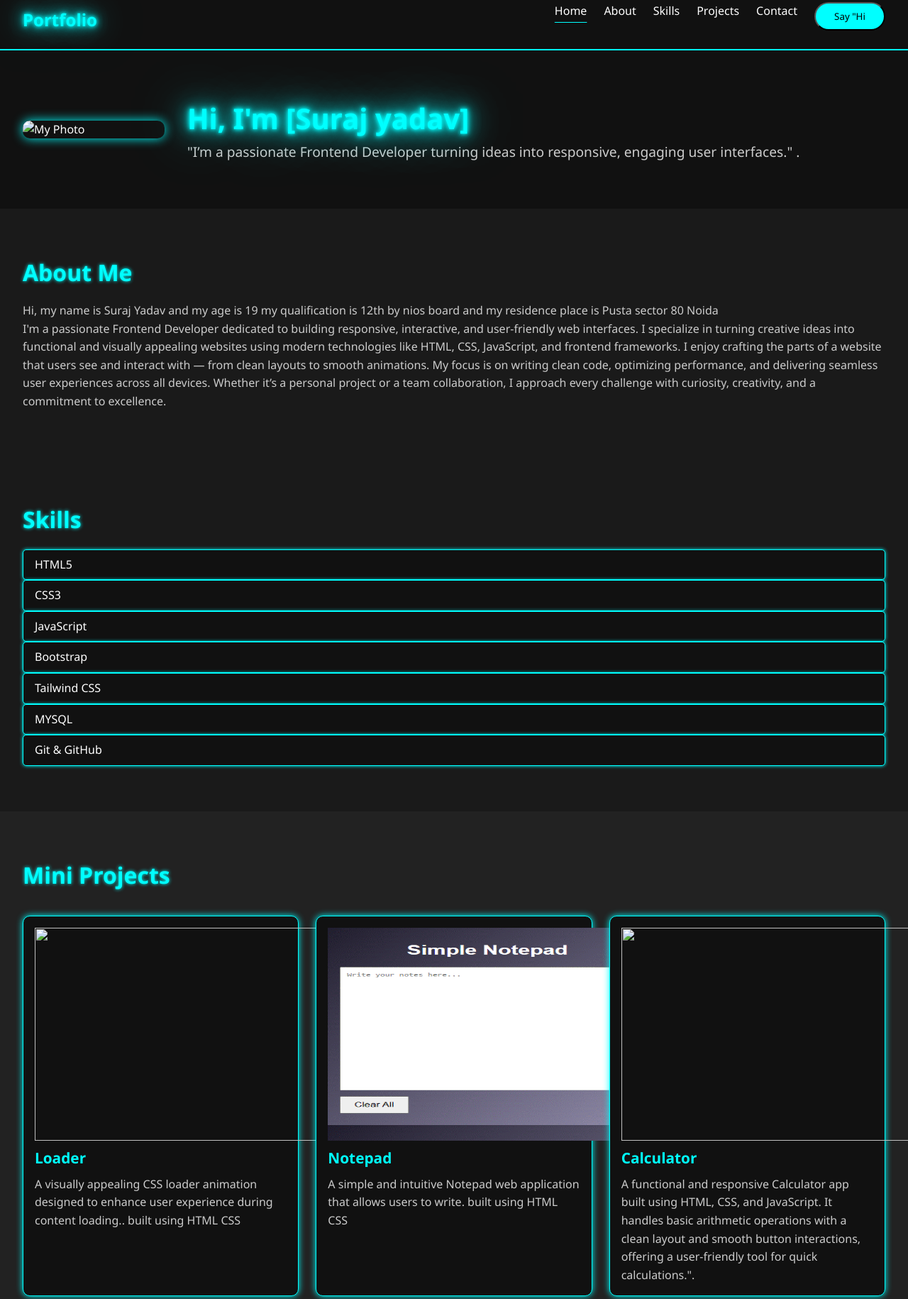
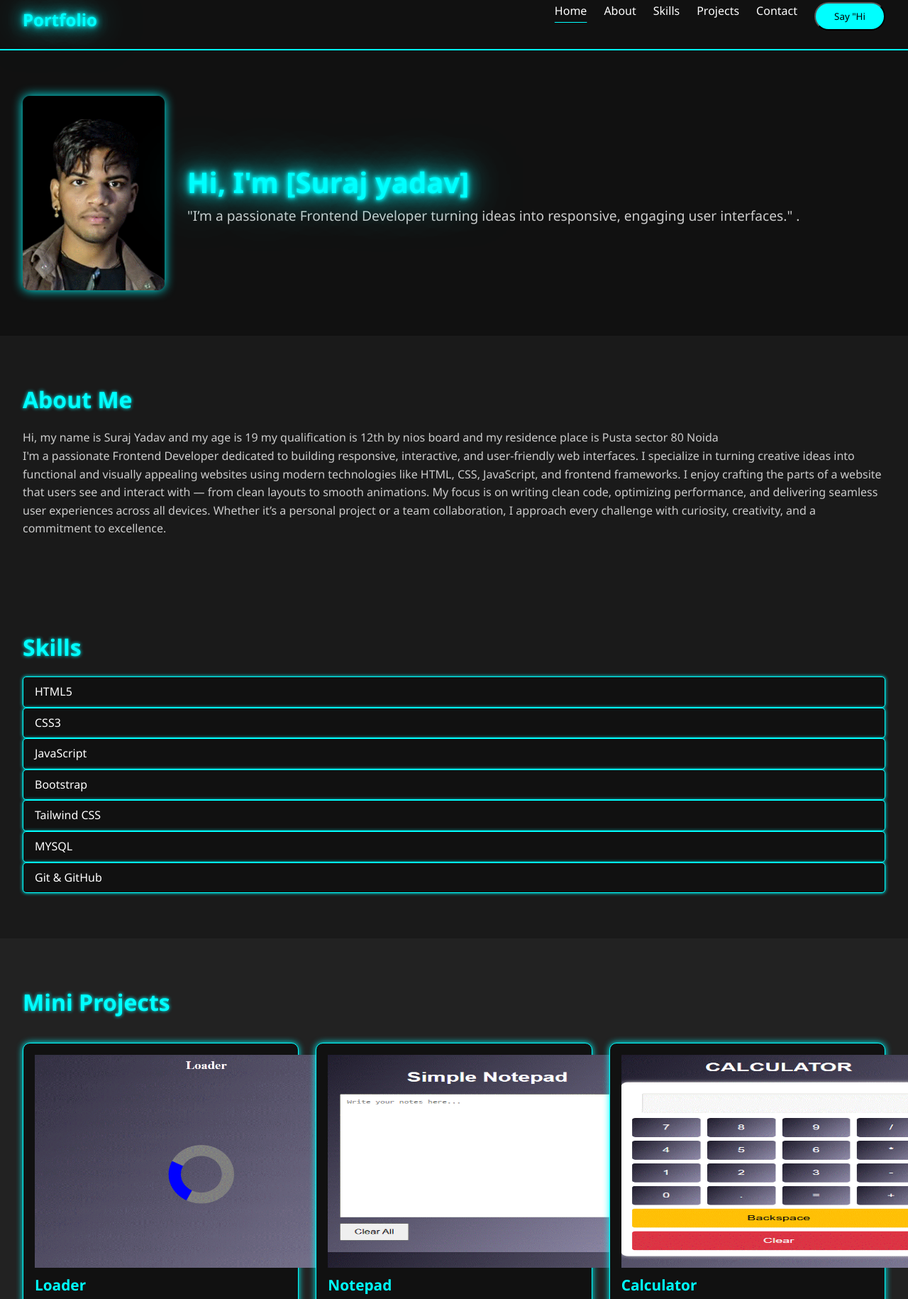
Before and after one commit to Suraj-yadav75054/My-portfolio, a plain HTML site: page index.html in a window 1280 px wide. Shown: the part 13-1843 px from the top of the page at 71% size. Drawn offline with Linux system fonts and the light colour scheme; files whose address does not match are found by name.

Commit message:
I HAVE UPDATE IMAGES FOLDER REMOVE MY INDEX.HTML

```diff
--- a/index.html
+++ b/index.html
@@ -4,7 +4,7 @@
   <meta charset="UTF-8" />
   <meta name="viewport" content="width=device-width, initial-scale=1.0" />
   <title>My Neon Portfolio</title>
-  <link rel="stylesheet" href="style.css">
+  <link rel="stylesheet" href="./style.css">
 </head>
 <body>
   <!-- Header / Navbar -->
@@ -23,7 +23,7 @@
   <!-- Hero Section -->
   <section class="hero" id="home">
     <div class="hero-content">
-      <img src="./images/Screenshot 2025-01-11 113956.gif" alt="My Photo" class="profile-img" />
+      <img src="./Screenshot 2025-01-11 113956.gif" alt="My Photo" class="profile-img" />
       <div>
         <h1 class="title neon-text">Hi, I'm <span class="neon-text">[Suraj yadav]</span></h1>
         <p class="subtitle">"I’m a passionate Frontend Developer turning ideas into responsive, engaging user interfaces."
@@ -66,7 +66,7 @@
     <h2 class="heading">Mini Projects</h2>
     <div class="projects">
       <div class="project glow-border">
-        <img src="./images/loader.gif" style="height: 300px; width: 450px;" alt="">
+        <img src="./loader.gif" style="height: 300px; width: 450px;" alt="">
         <a href="./loader.html" style="text-decoration: none;">  <h3 class="project-title">Loader</h3></a>
         <p class="text">A visually appealing CSS loader animation designed to enhance user experience during content loading.. built using HTML CSS </p>
       </div>
@@ -76,7 +76,7 @@
         <p class="text">A simple and intuitive Notepad web application that allows users to write.  built using HTML CSS</p>
       </div>
       <div class="project glow-border">
-        <img src="./images/Screenshot 2025-05-23 105133.gif" style="height: 300px; width: 450px;" alt="">
+        <img src="./Screenshot 2025-05-23 105133.gif" style="height: 300px; width: 450px;" alt="">
        <a href="./calculator.html" style="text-decoration: none;"> <h3 class="project-title">Calculator</h3></a>
         <p class="text">A functional and responsive Calculator app built using HTML, CSS, and JavaScript. It handles basic arithmetic operations with a clean layout and smooth button interactions, offering a user-friendly tool for quick calculations.".</p>
       </div>
@@ -98,6 +98,7 @@
     <p>&copy; 2025 [Suraj Yadav]. Built with passion & code.</p>
   </footer>
 
-  <script src="script.js"></script>
+  <script src="./script.js"></script>
 </body>
+
 </html>
```
